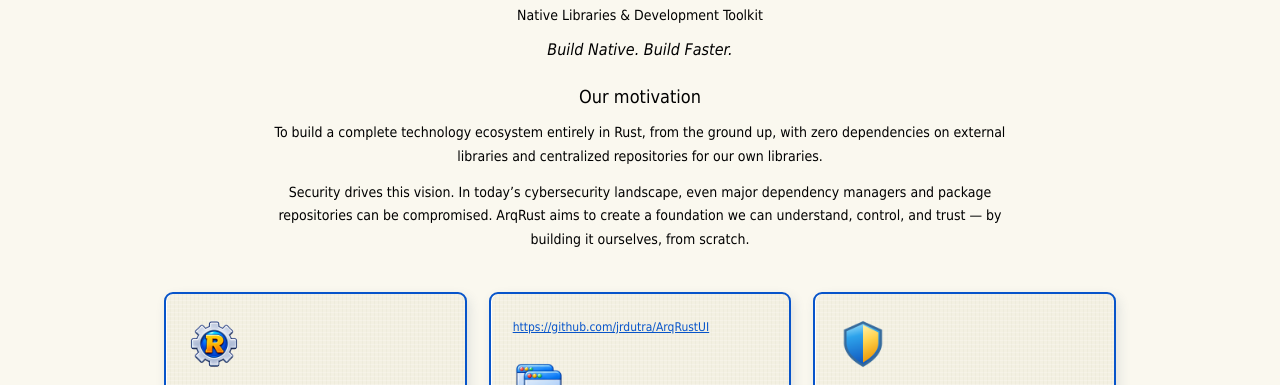
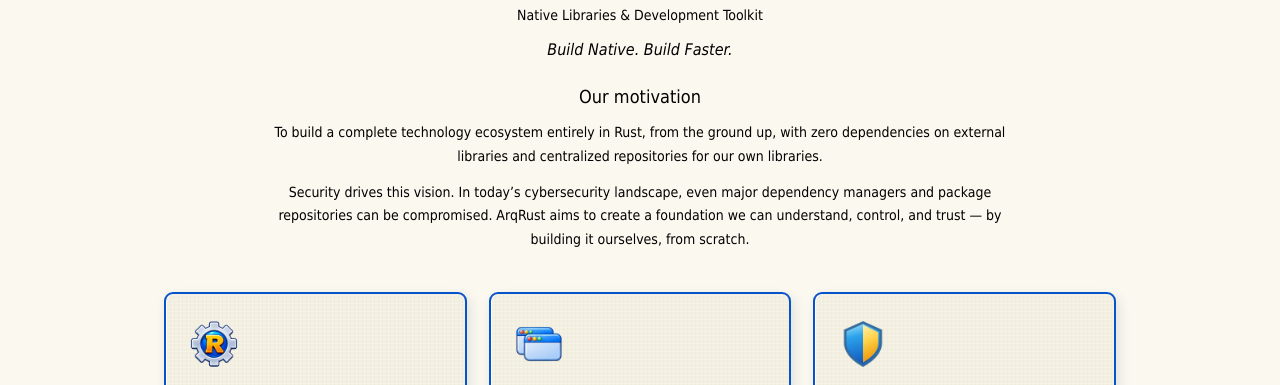
Before and after one commit to jrdutra/jrdutra.github.io, a plain HTML site: page index.html in a window 1280 px wide. Shown: the part 405-790 px from the top of the page. Drawn offline with Linux system fonts and the light colour scheme.

Commit message:
Update index.html

```diff
--- a/index.html
+++ b/index.html
@@ -355,7 +355,6 @@
           </article>
           <article class="ecosystem-card" aria-labelledby="arqrustui-title" data-details="arqrustui-details">
             <div class="ecosystem-card-body">
-              <a class="repository-link" href="https://github.com/jrdutra/ArqRustUI" target="_blank" rel="noopener noreferrer" aria-label="ArqRustUI GitHub repository">https://github.com/jrdutra/ArqRustUI</a>
               <img class="ecosystem-card-icon" src="./assets/icons/program_window.png" width="52" height="52" alt="" aria-hidden="true" loading="lazy">
               <h2 id="arqrustui-title">ArqRustUI</h2>
               <h3>Native graphical interfaces</h3>
```
